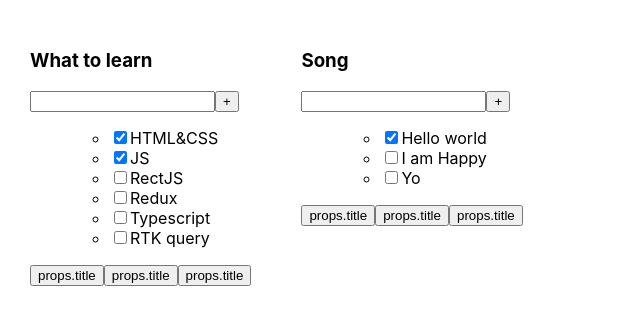
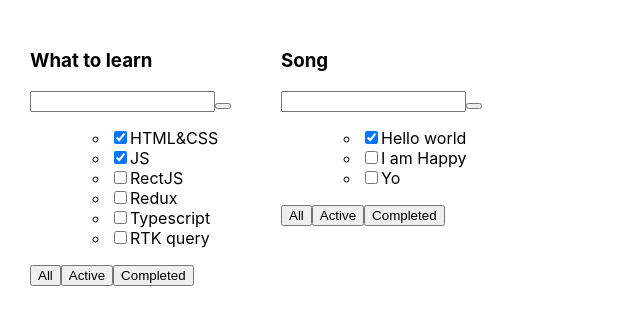
Before and after one commit to XAlexandrX/Todolist, a React (Create React App) app: page / in a window 1280 px wide. Shown: the top 324 px of the page, without its empty margins (0-640 px from the left). Built offline with nearby package versions, Linux system fonts and the light colour scheme.

Commit message:
modified Button and Todolist

```diff
--- a/src/Button.tsx
+++ b/src/Button.tsx
@@ -5,6 +5,6 @@ type ButtonPropsType = {
 
 export const Button = (props:ButtonPropsType) => {
     return (
-        <button>props.title</button>
+        <button>{props.title}</button>
     )
 }
--- a/src/Todolist.tsx
+++ b/src/Todolist.tsx
@@ -35,15 +35,15 @@ export const Todolist = (props: TodolistPropsType) => {
                 <h3>{props.title}</h3>
     <div>
         <input/>
-        <button>+</button>
+        <button title={'+'} />
     </div>
     <ul>
         {tasksList}
     </ul>
     <div>
-        <Button title="All"/>
-        <Button title="Active"/>
-        <Button title="Completed"/>
+        <Button title={'All'}/>
+        <Button title={'Active'}/>
+        <Button title={'Completed'}/>
     </div>
 
 </div>
```
